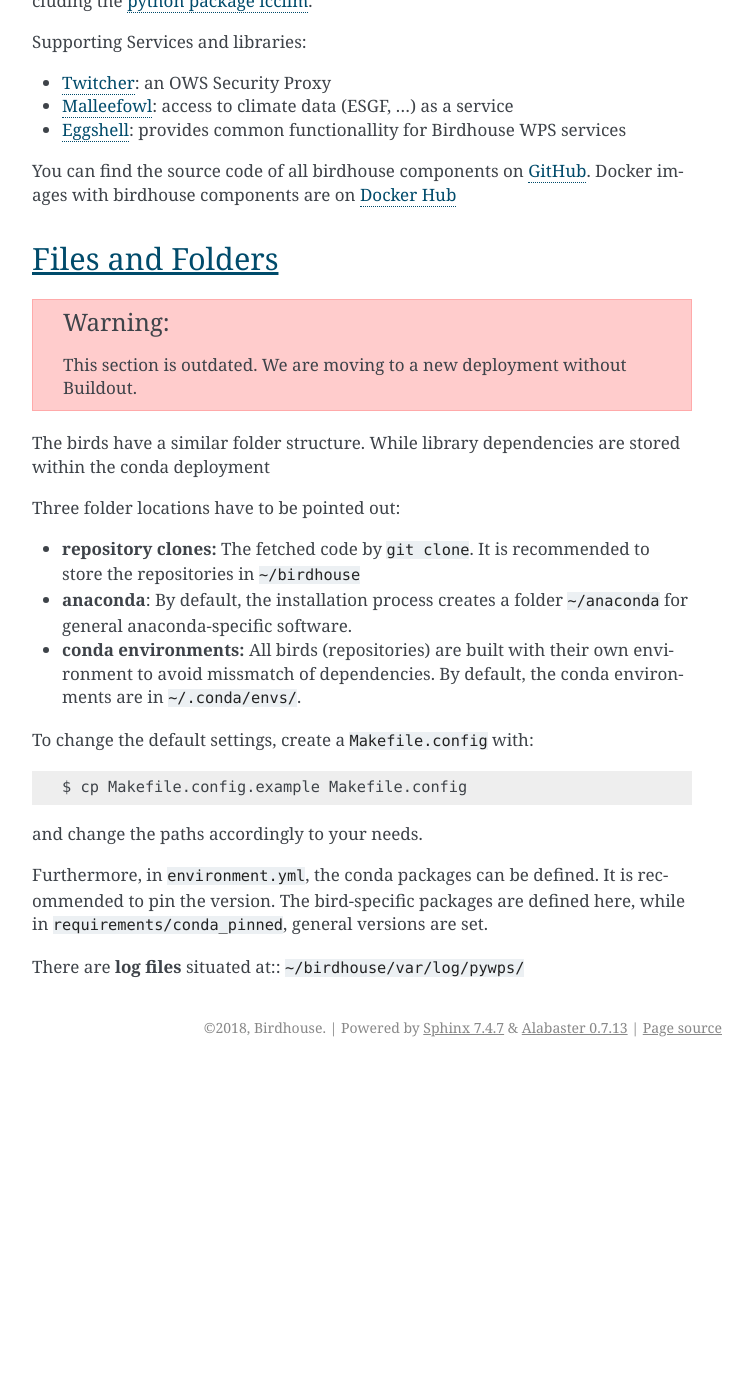
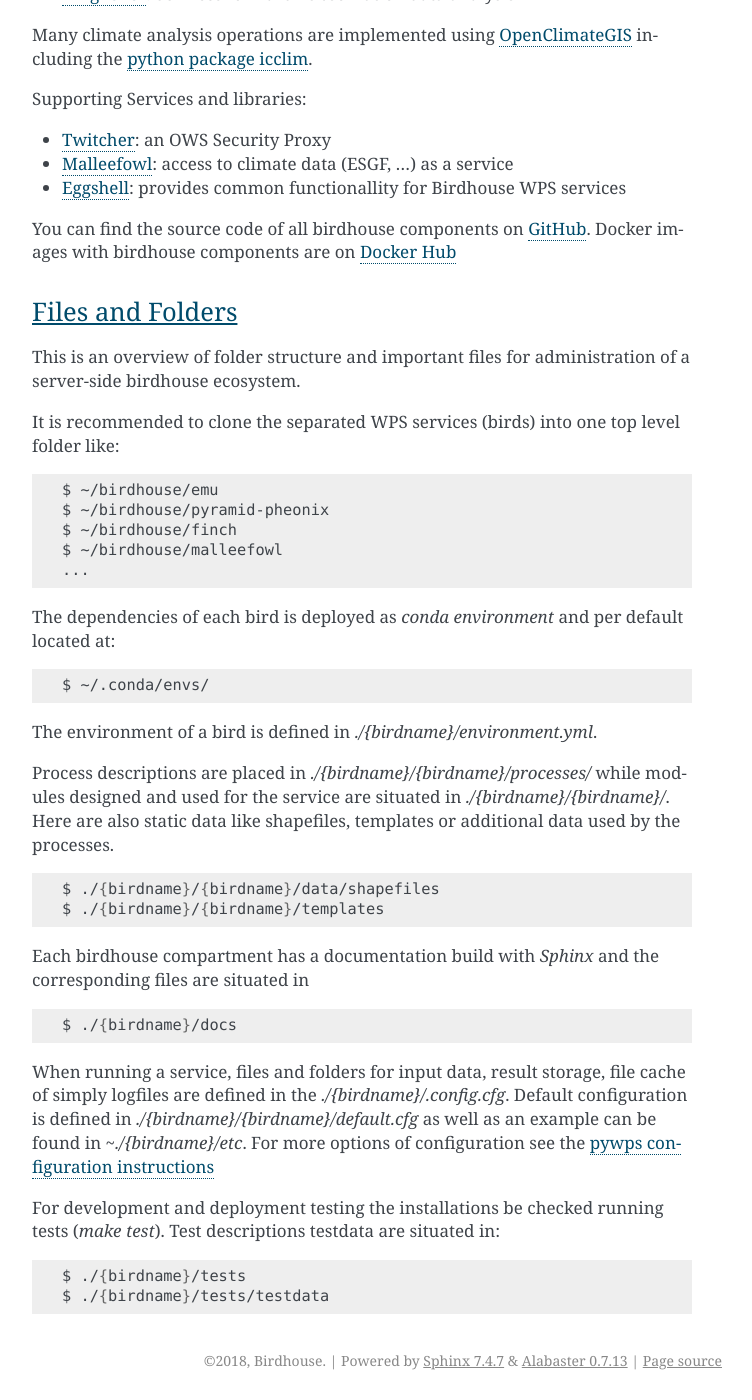
Before and after one commit to bird-house/birdhouse-docs, a Sphinx documentation site: the page built from docs/source/architecture.rst, in a window 1280 px wide and 1400 px high, scrolled down 1724 px. Shown: the whole window, without its empty margins (388-1140 px from the left). Built offline with Sphinx 7.4.7, drawn with Linux system fonts in a browser that asks for light colours; before the commit the page ends 2791 px from its top, so only the background shows below that; some of the changed text lies outside the part shown.

```diff
--- a/docs/source/architecture.rst
+++ b/docs/source/architecture.rst
@@ -54,50 +54,79 @@ Server Side Components
 
 WPS services for climate data analysis:
 
-* `Flyingpigeon`_: services for the climate impact community
+* Emu_: some example WPS processes for demo
+* Flyingpigeon_: Testbed for new process development
 * `Black Swan`_: services for the extreme weather event assessments
-* `Hummingbird`_: provides cdo and compliance-checker as a service
-* `Emu`_: some example WPS processes for demo
+* Hummingbird_: provides cdo and compliance-checker as a service
+* Finch_: services for climate indices calculation
+* Kingfisher_: Services for Earth-Observation data analysis
 
 Many climate analysis operations are implemented using OpenClimateGIS_
 including the `python package icclim <http://icclim.readthedocs.io/en/latest/>`_.
 
 Supporting Services and libraries:
 
-* `Twitcher`_: an OWS Security Proxy
-* `Malleefowl`_: access to climate data (ESGF, ...) as a service
-* `Eggshell`_: provides common functionallity for Birdhouse WPS services
+* Twitcher_: an OWS Security Proxy
+* Malleefowl_: access to climate data (ESGF, ...) as a service
+* Eggshell_: provides common functionallity for Birdhouse WPS services
 
 You can find the source code of all birdhouse components on GitHub_.
 Docker images with birdhouse components are on `Docker Hub`_
 
-.. _filesandfolder:
+Files and Folders
+.................
 
-Files and Folders
------------------
+.. _note: See also administrator guidelines
 
-.. warning:: This section is outdated. We are moving to a new deployment without Buildout.
+This is an overview of folder structure and important files for administration of a server-side birdhouse ecosystem.
 
-The birds have a similar folder structure. While library dependencies are stored within the conda deployment
+It is recommended to clone the separated WPS services (birds) into one top level folder like:
 
+.. code-block:: sh
 
-Three folder locations have to be pointed out:
+  $ ~/birdhouse/emu
+  $ ~/birdhouse/pyramid-pheonix
+  $ ~/birdhouse/finch
+  $ ~/birdhouse/malleefowl
+  ...
 
-* **repository clones:**  The fetched code by ``git clone``. It is recommended to store the repositories in ``~/birdhouse``
-* **anaconda**: By default, the installation process creates a folder ``~/anaconda`` for general anaconda-specific software.
-* **conda environments:** All birds (repositories) are built with their own environment to avoid missmatch of dependencies.
-  By default, the conda environments are in ``~/.conda/envs/``.
+The dependencies of each bird is deployed as `conda environment` and per default located at:
 
-To change the default settings, create a ``Makefile.config`` with::
+.. code-block:: sh
 
-  $ cp Makefile.config.example Makefile.config
+  $ ~/.conda/envs/
 
-and change the paths accordingly to your needs.
+The environment of a bird is defined in `./{birdname}/environment.yml`.
 
-Furthermore, in ``environment.yml``, the conda packages can be defined. It is recommended to pin the version. The bird-specific packages are defined here, while in ``requirements/conda_pinned``, general versions are set.
+Process descriptions are placed in `./{birdname}/{birdname}/processes/` while modules designed and used for the service
+are situated in `./{birdname}/{birdname}/`. Here are also static data like shapefiles, templates or additional data used by the processes.
 
-There are **log files** situated at:: ``~/birdhouse/var/log/pywps/``
+.. code-block:: sh
 
+  $ ./{birdname}/{birdname}/data/shapefiles
+  $ ./{birdname}/{birdname}/templates
+
+Each birdhouse compartment has a documentation build with `Sphinx` and the corresponding files are situated in
+
+.. code-block:: sh
+
+  $ ./{birdname}/docs
+
+When running a service, files and folders for input data, result storage, file cache of simply logfiles
+are defined in the `./{birdname}/.config.cfg`. Default configuration is defined in `./{birdname}/{birdname}/default.cfg`
+as well as an example can be found in `~./{birdname}/etc`.
+For more options of configuration see the `pywps configuration instructions <https://pywps.readthedocs.io/en/master/configuration.html>`_
+
+For development and deployment testing the installations be checked running tests (`make test`). Test descriptions testdata
+are situated in:
+
+.. code-block:: sh
+
+  $ ./{birdname}/tests
+  $ ./{birdname}/tests/testdata
+
+.. _note:: See also the administration guideline to set up a birdhouse ecosystem.
+.. _todo:: add locations of mongodb celery etc...
 
 .. _GitHub: https://github.com/bird-house
 .. _`Docker Hub`: https://hub.docker.com/r/birdhouse
--- a/docs/source/conf.py
+++ b/docs/source/conf.py
@@ -339,6 +339,8 @@ rst_epilog = """
 .. _Hummingbird: http://birdhouse-hummingbird.readthedocs.io/en/latest/
 .. _Emu: http://emu.readthedocs.io/en/latest/
 .. _Black Swan: https://github.com/bird-house/blackswan
+.. _Finch: https://github.com/bird-house/finch
+.. _Kingfisher: https://kingfisher.readthedocs.io/en/latest/
 .. _Birdy: http://birdy.readthedocs.io/en/latest/
 .. _Cookiecutter: http://cookiecutter-birdhouse.readthedocs.io/en/latest/
 .. _Eggshell: https://eggshell.readthedocs.io/en/latest/
--- a/docs/source/guidelines.rst
+++ b/docs/source/guidelines.rst
@@ -12,3 +12,4 @@ To guide you through the learning curve of installation modules of birdhouse and
    installation
    admin_guide
    dev_guide
+   user_guide
```
Also changed, not shown: docs/source/admin_guide.rst (+58 -66 lines), docs/source/release_notes.rst (+34 -2 lines), docs/source/user_guide.rst (added, +32 -0 lines).
